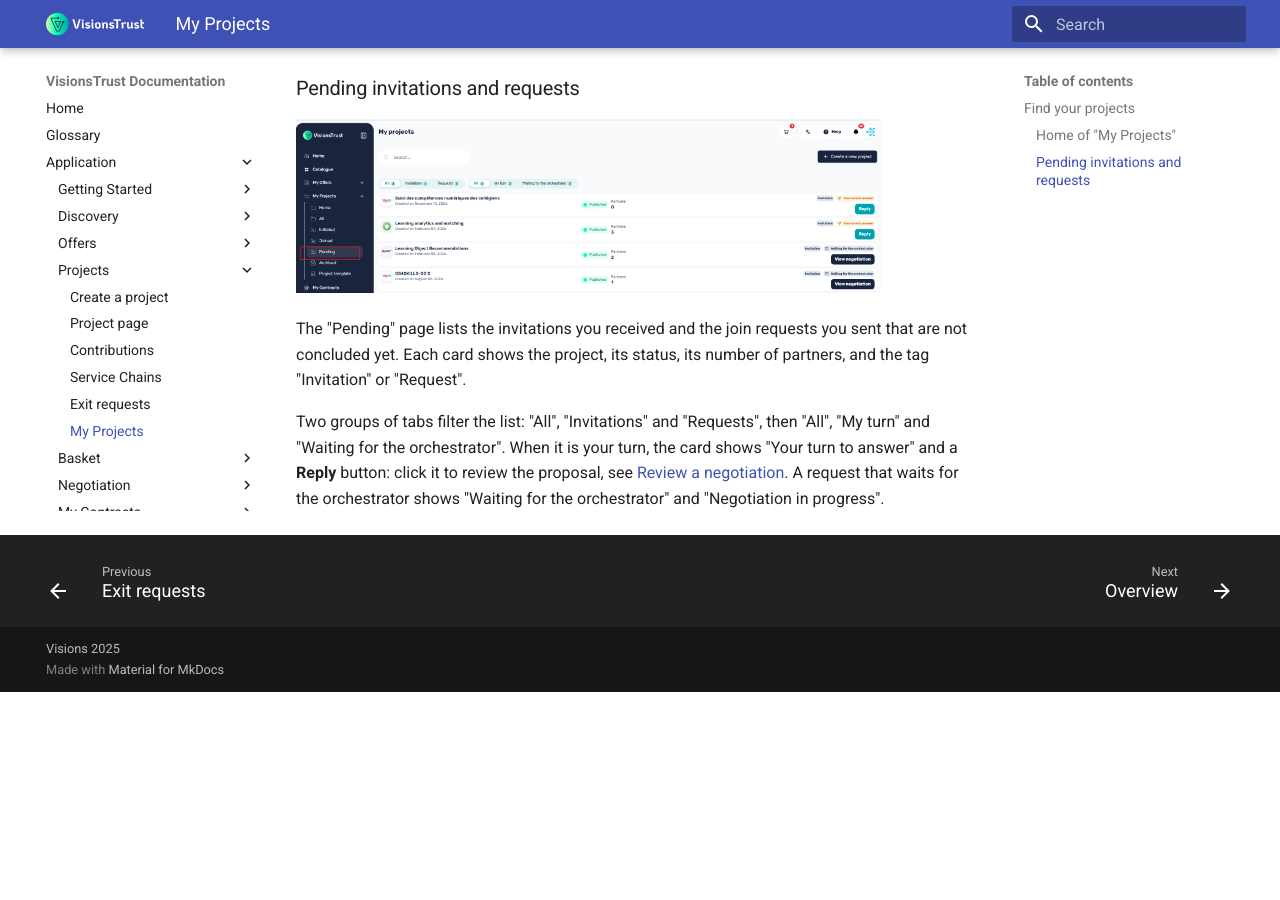
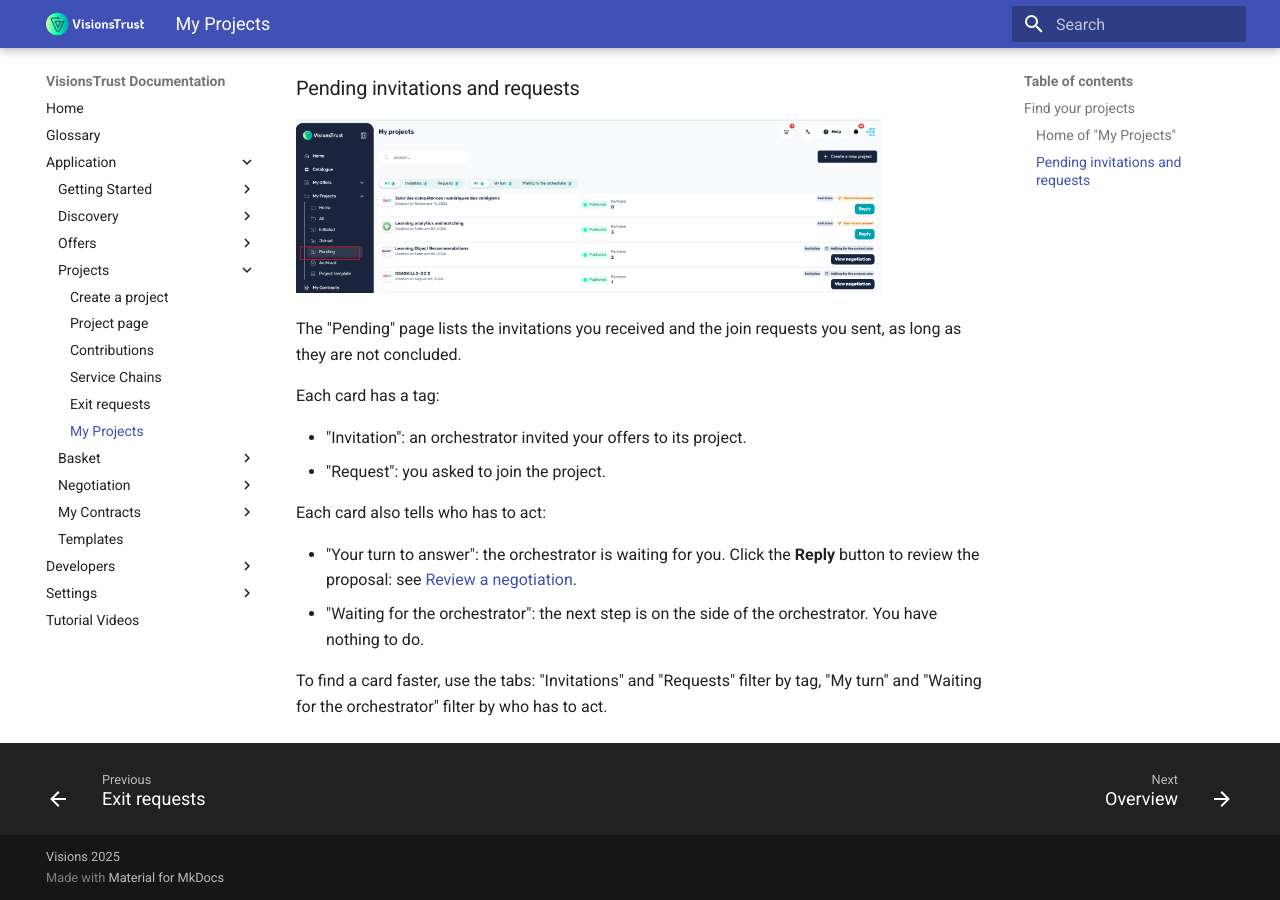
Before and after one commit to VisionsOfficial/visionstrust-docs, an MkDocs documentation site: the page built from docs/application/projects/overview.md, in a window 1280 px wide and 900 px high, scrolled down 1336 px. Built offline with MkDocs 1.6.1 and Material for MkDocs 9.7.7, drawn with Linux system fonts in a browser that asks for light colours; before the commit the page ends 2028 px from its top, so only the background shows below that.

Commit message:
docs: rewrite the Pending section to explain what to do

```diff
--- a/docs/application/projects/overview.md
+++ b/docs/application/projects/overview.md
@@ -32,6 +32,16 @@ A guide in three parts follows, with the actions to take for each one:
 
 <p><img src="../../images/my-projects-pending.png" alt="The Pending page of My Projects" width="85%"></p>
 
-The "Pending" page lists the invitations you received and the join requests you sent that are not concluded yet. Each card shows the project, its status, its number of partners, and the tag "Invitation" or "Request".
+The "Pending" page lists the invitations you received and the join requests you sent, as long as they are not concluded.
 
-Two groups of tabs filter the list: "All", "Invitations" and "Requests", then "All", "My turn" and "Waiting for the orchestrator". When it is your turn, the card shows "Your turn to answer" and a **Reply** button: click it to review the proposal, see [Review a negotiation](../negotiation/negotiation.md). A request that waits for the orchestrator shows "Waiting for the orchestrator" and "Negotiation in progress".
+Each card has a tag:
+
+- "Invitation": an orchestrator invited your offers to its project.
+- "Request": you asked to join the project.
+
+Each card also tells who has to act:
+
+- "Your turn to answer": the orchestrator is waiting for you. Click the **Reply** button to review the proposal: see [Review a negotiation](../negotiation/negotiation.md).
+- "Waiting for the orchestrator": the next step is on the side of the orchestrator. You have nothing to do.
+
+To find a card faster, use the tabs: "Invitations" and "Requests" filter by tag, "My turn" and "Waiting for the orchestrator" filter by who has to act.
```
